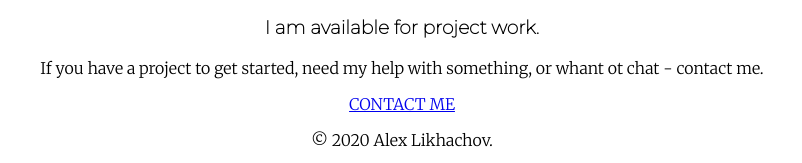
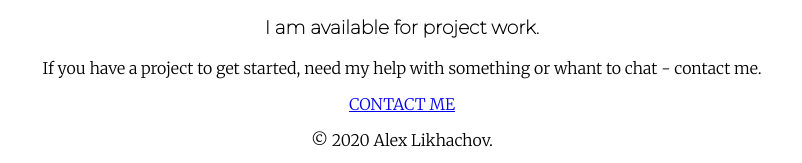
Before and after one commit to Likh-Alex/My_site, a plain HTML site: page index.html in a window 1280 px wide. Shown: the part 1662-1825 px from the top of the page, 238-1040 px from the left. Drawn offline with Linux system fonts and the light colour scheme.

Commit message:
Update index.html

```diff
--- a/index.html
+++ b/index.html
@@ -44,7 +44,7 @@
     <div class="contact-me">
       <h2>Get In Touch</h2>
       <h3>I am available for project work.</h3>
-      <p>If you have a project to get started, need my help with something, or whant ot chat - contact me.</p>
+      <p>If you have a project to get started, need my help with something or whant to chat - contact me.</p>
       <a class="btn" href="mailto:AlexSoftDev@tutanota.com">CONTACT ME</a>
     </div>
   </div>
```
